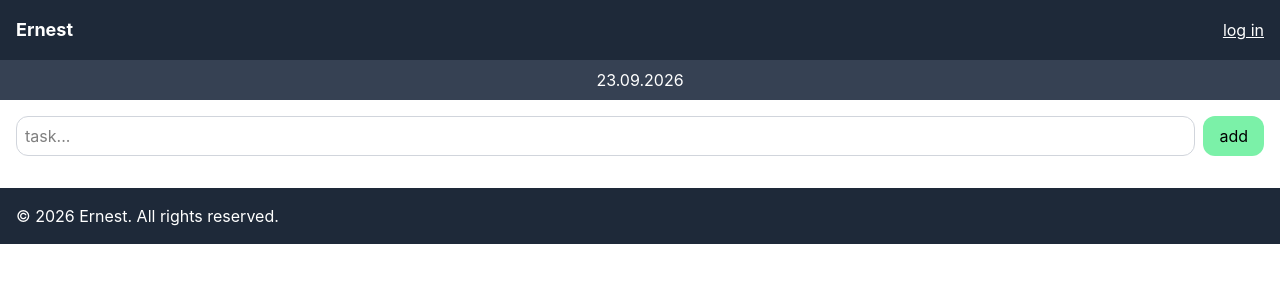
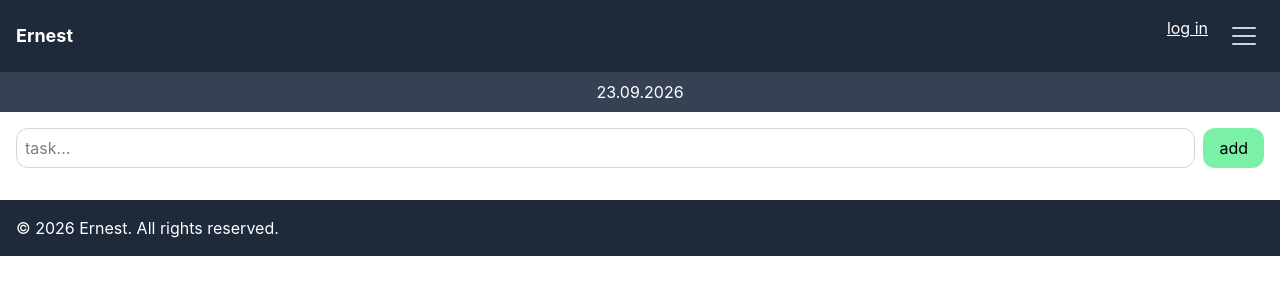
Before and after one commit to ErnestMakarov/w, a React (Vite) app: page / in a window 1280 px wide. Shown: the top 300 px of the page. Built offline with nearby package versions, Linux system fonts and the light colour scheme.

Commit message:
header burger menu

```diff
--- a/src/components/layout/Header.tsx
+++ b/src/components/layout/Header.tsx
@@ -1,16 +1,58 @@
+import { useState } from 'react'
+import { NavLink } from 'react-router'
+
 export default function Header() {
+  const [isMenuOpen, setIsMenuOpen] = useState(false)
+
+  function HandleMenuToggle() {
+    setIsMenuOpen((previousValue) => !previousValue)
+  }
+
+  function HandleMenuClose() {
+    setIsMenuOpen(false)
+  }
 
   return (
+    <>
     <header className="bg-gray-800 text-white p-4 flex justify-between items-center">
         <p className="text-lg font-bold">Ernest</p>
-        <button className="flex-column">
+        <div className="flex gap-4">
             <p className="underline">log in</p>
-            <div className="flex-column">
-              <span className="w-3 h-[2px] bg-gray-400"></span>
-              <span className="w-3 h-[2px] bg-gray-400"></span>
-              <span className="w-3 h-[2px] bg-gray-400"></span>
-            </div>
-        </button>
+            <button
+              type="button"
+              className="flex h-10 w-10 flex-col items-center justify-center gap-1.5"
+              aria-expanded={isMenuOpen}
+              onClick={HandleMenuToggle}
+            >
+              {isMenuOpen ? (
+                <span className="text-4xl font-light leading-none">×</span>
+              ) : (
+                <span className="flex flex-col gap-1.5">
+                  <span className="h-0.5 w-6 rounded-full bg-gray-300"></span>
+                  <span className="h-0.5 w-6 rounded-full bg-gray-300"></span>
+                  <span className="h-0.5 w-6 rounded-full bg-gray-300"></span>
+                </span>
+              )
+              }
+            </button>
+        </div>
     </header>
+
+    {isMenuOpen && (
+      <div className="fixed inset-0 z-40 flex items-center justify-center bg-gray-800 text-white">
+        <nav className='flex flex-col items-center gap-8 text-3xl font-bold'>
+          <NavLink to='/' onClick={HandleMenuClose}>
+            Home
+          </NavLink>
+          <NavLink to='/about' onClick={HandleMenuClose}>
+            About
+          </NavLink>
+          <NavLink to='/contact' onClick={HandleMenuClose}>
+            Contact
+          </NavLink>
+        </nav>
+      </div>
+    )}
+    </>
   )
 }
```
